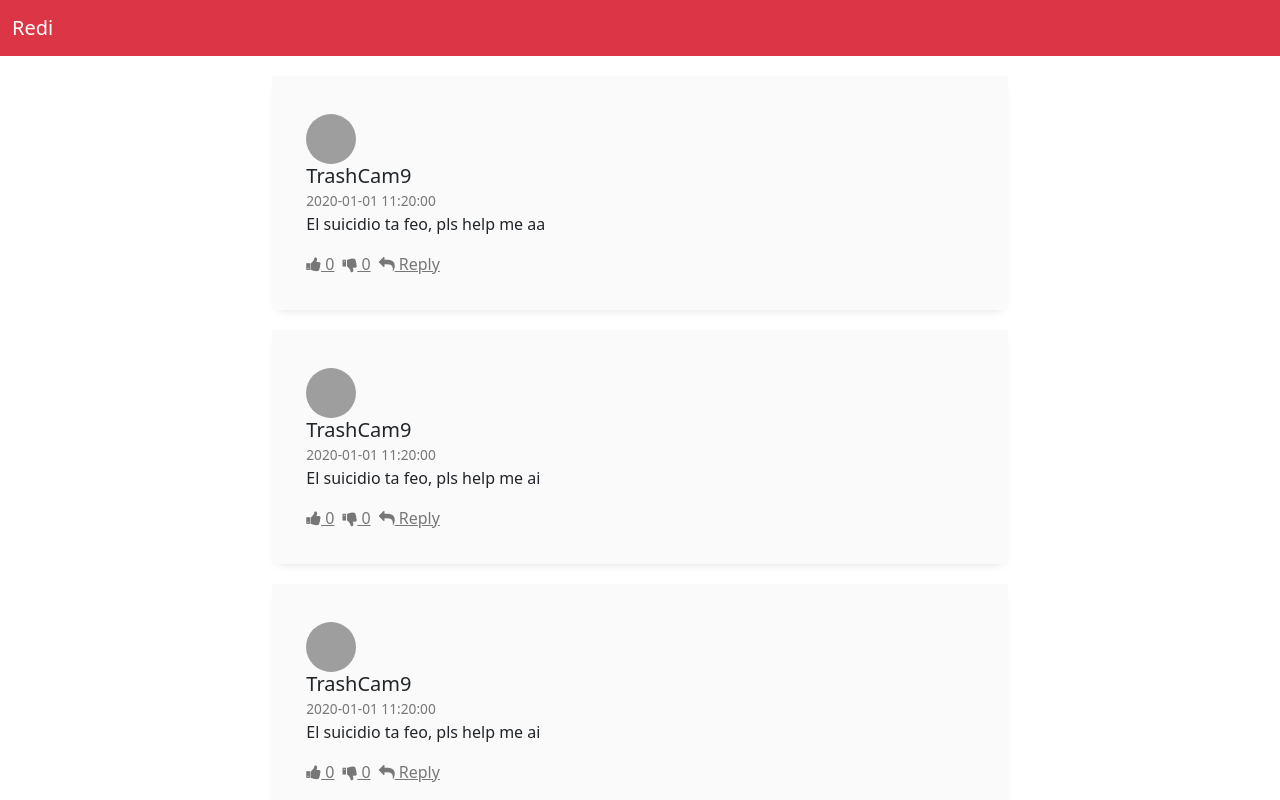
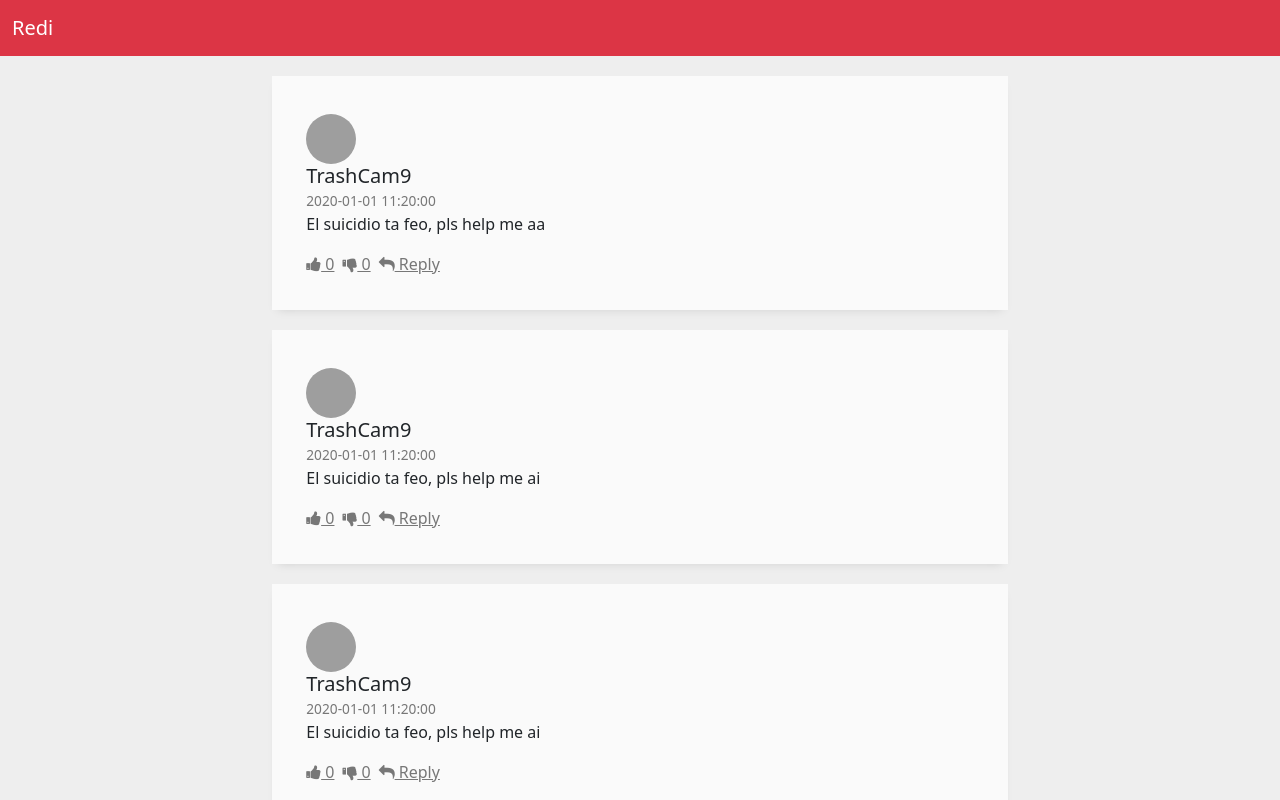
Before and after one commit to Gatos-de-negocios-BI/Proyecto1, an Angular app in the folder parte2-analitica/: page / in a window 1280 px wide. Shown: the top 800 px of the page. Built offline with nearby package versions, Linux system fonts and the light colour scheme; grey boxes are pictures that could not be loaded.

Commit message:
Add important tag

```diff
--- a/parte2-analitica/src/styles.css
+++ b/parte2-analitica/src/styles.css
@@ -1,7 +1,7 @@
 /* You can add global styles to this file, and also import other style files */
 body{
   margin-top:20px;
-  background:#eee;
+  background:#eee !important;
 }
 @media (min-width: 0) {
   .g-mr-15 {
```
